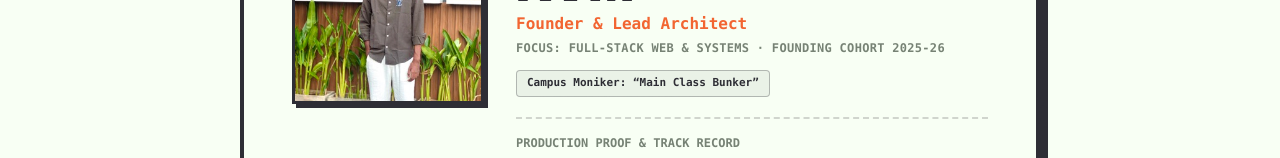
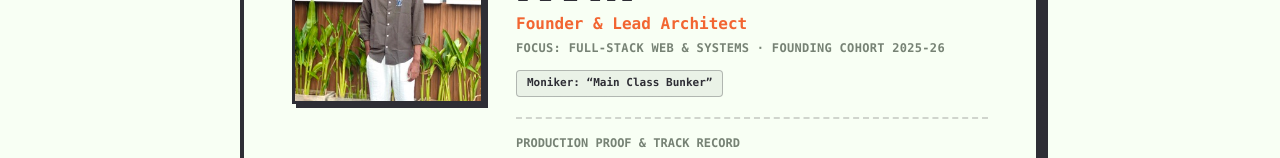
Before and after one commit to Elevates-Foundation/Elevates-web, a Next.js app: page /founders/sarhan-qadir-kvm in a window 1280 px wide. Shown: the part 348-506 px from the top of the page. Built offline with nearby package versions, Linux system fonts and the light colour scheme.

Commit message:
refactor(founders): adjust badge label formatting on founder profile page

```diff
--- a/src/app/founders/[slug]/page.tsx
+++ b/src/app/founders/[slug]/page.tsx
@@ -128,7 +128,7 @@ export default async function FounderDetailPage({ params }: Props) {
 
             <div className="mb-5">
               <span className="font-mono text-[11px] font-bold text-graphite bg-olive/10 border border-graphite/30 px-2.5 py-1 rounded-sm inline-block">
-                Campus Moniker: &ldquo;{founder.tag}&rdquo;
+                Moniker: &ldquo;{founder.tag}&rdquo;
               </span>
             </div>
 
```
